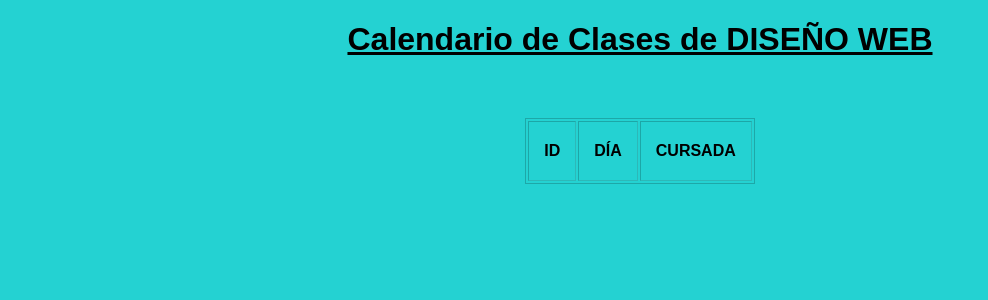
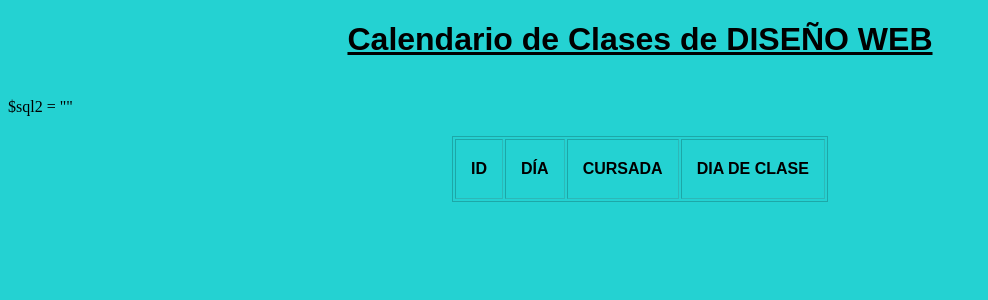
Before and after one commit to TeoFernandez/calendario-disenioweb-php, a PHP site: page / in a window 1280 px wide. Shown: the top 300 px of the page, without its empty margins (0-988 px from the left). Run offline with PHP 8.4, Linux system fonts and the light colour scheme; lists and menus that the app fills with data are empty; some libraries are stand-ins or nearby versions.

Commit message:
actualiza la consulta SQL a 'dias_semana2' y agrega columna 'DIA DE CLASE' en la tabla

```diff
--- a/index.php
+++ b/index.php
@@ -16,7 +16,7 @@ $conexion = mysqli_connect('localhost', 'root', '', 'fravega', '3307');
     <br>
 
     <?php
-    $sql = "CALL dias_semana()";
+    $sql = "CALL dias_semana2()";
     $result = mysqli_query($conexion, $sql);
 
     $datos = [];
@@ -36,7 +36,10 @@ $conexion = mysqli_connect('localhost', 'root', '', 'fravega', '3307');
     }
     ?>
 
+    $sql2 = ""
+
     <center><h2><?php echo $mensaje_hoy; ?></h2></center>
+    <center><h2><?php// echo $nuevoMensaje?></h2></center>
 
     <center>
     <table border="1">
@@ -44,6 +47,7 @@ $conexion = mysqli_connect('localhost', 'root', '', 'fravega', '3307');
             <th>ID</th>
             <th>DÍA</th>
             <th>CURSADA</th>
+            <th>DIA DE CLASE</th>
         </tr>
 
         <?php foreach($datos as $fila) { ?>
```
